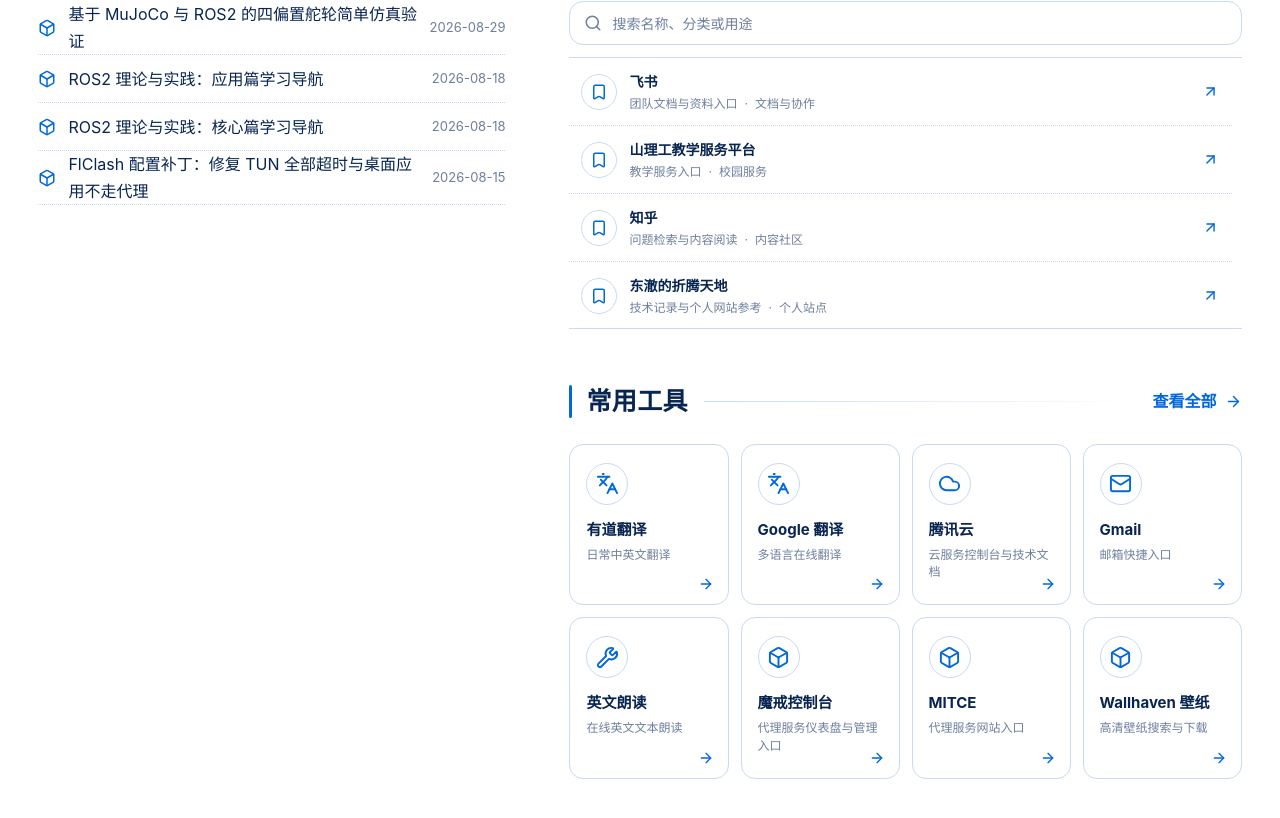
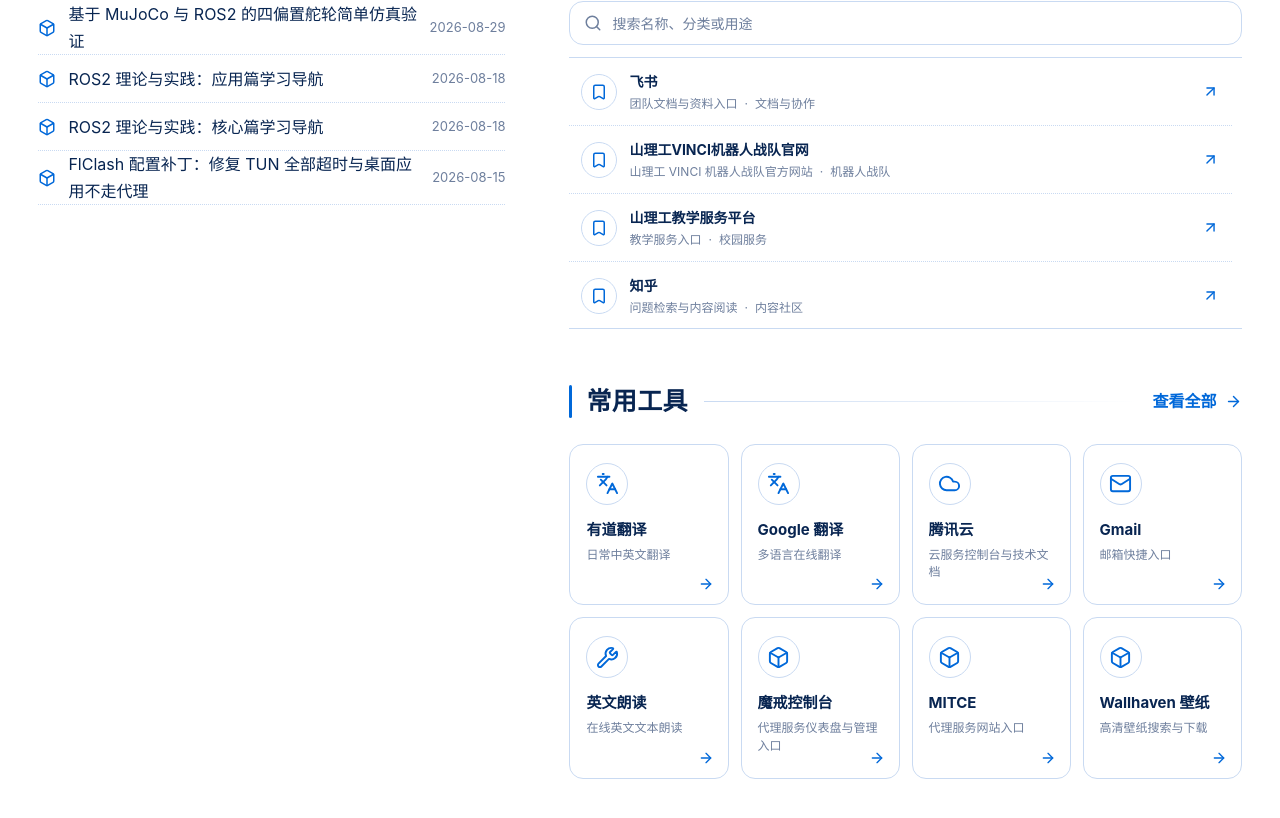
Before and after one commit to Li-Selena/personalWeb_project, a Next.js app: page / in a window 1280 px wide. Shown: the part 944-1762 px from the top of the page. Built offline with nearby package versions, Linux system fonts and the light colour scheme.

Commit message:
feat: add VINCI team website bookmark

```diff
--- a/data/site.ts
+++ b/data/site.ts
@@ -82,6 +82,13 @@
     description: "团队文档与资料入口",
     category: "文档与协作",
     accessNote: "可能需要登录或相应访问权限",
+  },
+  {
+    title: "山理工VINCI机器人战队官网",
+    url: "http://www-sdutvinci-cn.newvpn.sdut.edu.cn:8118/",
+    description: "山理工 VINCI 机器人战队官方网站",
+    category: "机器人战队",
+    accessNote: "可能依赖山理工新 VPN 或登录状态",
   },
   {
     title: "山理工教学服务平台",
```
